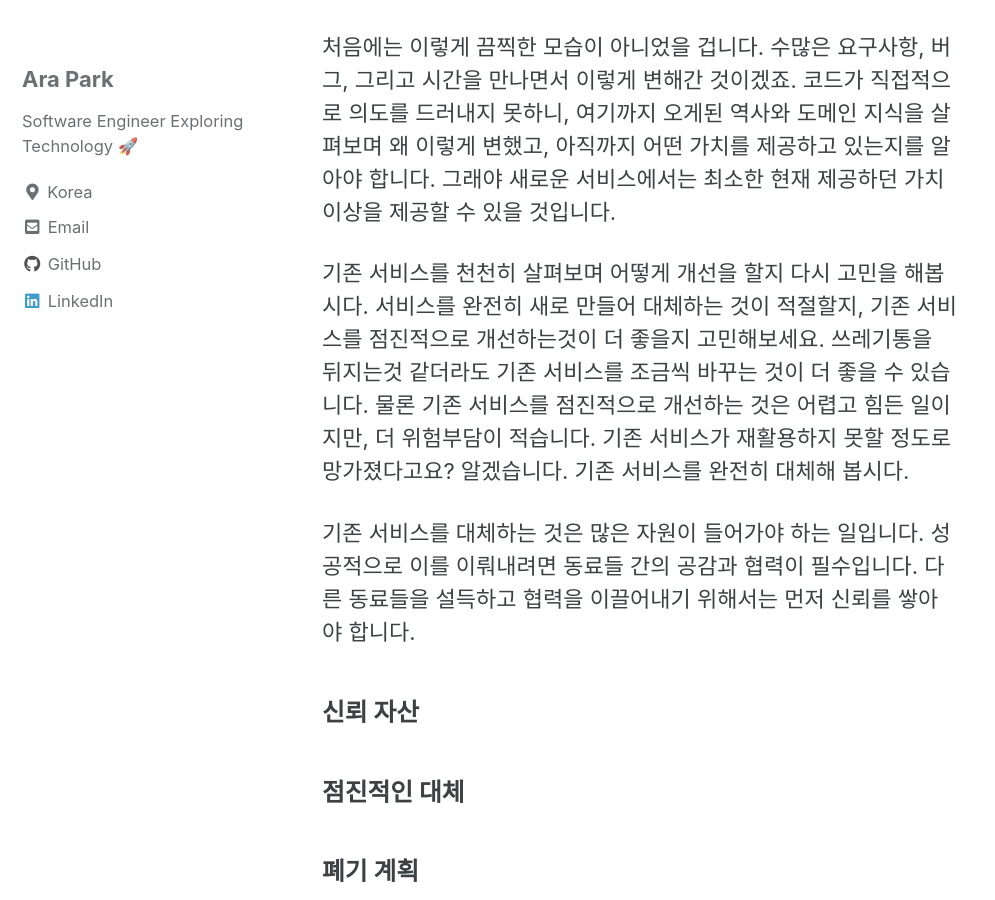
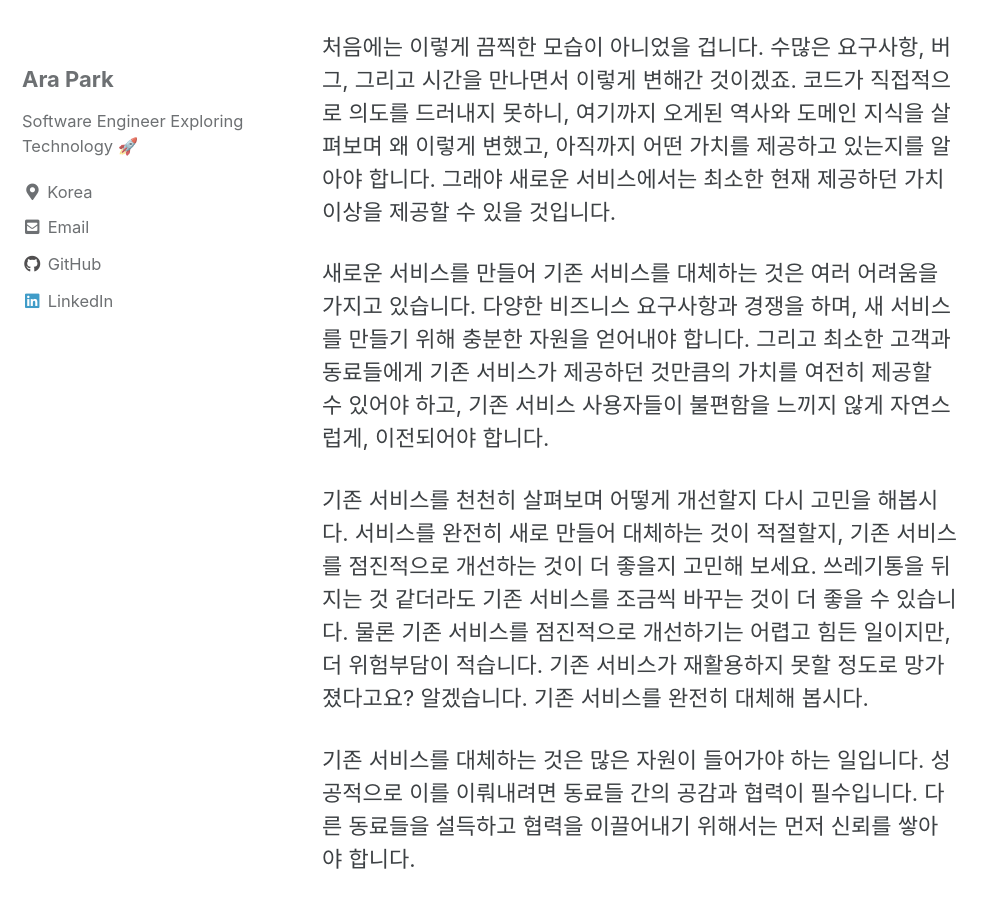
Before and after one commit to siyul-park/siyul-park.github.io, a Jekyll site: the page built from _posts/2024-01-09-live-with-lagacy.md, in a window 1280 px wide and 900 px high, scrolled down 2250 px. Shown: the whole window, without its empty margins (0-995 px from the left). Built offline with Jekyll 4.4.1, drawn with Linux system fonts in a browser that asks for light colours; cached includes are drawn as plain includes; comment, search, counter and statistics services are not loaded.

Commit message:
draft: 내용 추가

```diff
--- a/_posts/2024-01-09-live-with-lagacy.md
+++ b/_posts/2024-01-09-live-with-lagacy.md
@@ -37,7 +37,9 @@ categories: pattern
 
 처음에는 이렇게 끔찍한 모습이 아니었을 겁니다. 수많은 요구사항, 버그, 그리고 시간을 만나면서 이렇게 변해간 것이겠죠. 코드가 직접적으로 의도를 드러내지 못하니, 여기까지 오게된 역사와 도메인 지식을 살펴보며 왜 이렇게 변했고, 아직까지 어떤 가치를 제공하고 있는지를 알아야 합니다. 그래야 새로운 서비스에서는 최소한 현재 제공하던 가치 이상을 제공할 수 있을 것입니다.
 
-기존 서비스를 천천히 살펴보며 어떻게 개선을 할지 다시 고민을 해봅시다. 서비스를 완전히 새로 만들어 대체하는 것이 적절할지, 기존 서비스를 점진적으로 개선하는것이 더 좋을지 고민해보세요. 쓰레기통을 뒤지는것 같더라도 기존 서비스를 조금씩 바꾸는 것이 더 좋을 수 있습니다. 물론 기존 서비스를 점진적으로 개선하는 것은 어렵고 힘든 일이지만, 더 위험부담이 적습니다. 기존 서비스가 재활용하지 못할 정도로 망가졌다고요? 알겠습니다. 기존 서비스를 완전히 대체해 봅시다.
+새로운 서비스를 만들어 기존 서비스를 대체하는 것은 여러 어려움을 가지고 있습니다. 다양한 비즈니스 요구사항과 경쟁을 하며, 새 서비스를 만들기 위해 충분한 자원을 얻어내야 합니다. 그리고 최소한 고객과 동료들에게 기존 서비스가 제공하던 것만큼의 가치를 여전히 제공할 수 있어야 하고, 기존 서비스 사용자들이 불편함을 느끼지 않게 자연스럽게, 이전되어야 합니다.
+
+기존 서비스를 천천히 살펴보며 어떻게 개선할지 다시 고민을 해봅시다. 서비스를 완전히 새로 만들어 대체하는 것이 적절할지, 기존 서비스를 점진적으로 개선하는 것이 더 좋을지 고민해 보세요. 쓰레기통을 뒤지는 것 같더라도 기존 서비스를 조금씩 바꾸는 것이 더 좋을 수 있습니다. 물론 기존 서비스를 점진적으로 개선하기는 어렵고 힘든 일이지만, 더 위험부담이 적습니다. 기존 서비스가 재활용하지 못할 정도로 망가졌다고요? 알겠습니다. 기존 서비스를 완전히 대체해 봅시다.
 
 기존 서비스를 대체하는 것은 많은 자원이 들어가야 하는 일입니다. 성공적으로 이를 이뤄내려면 동료들 간의 공감과 협력이 필수입니다. 다른 동료들을 설득하고 협력을 이끌어내기 위해서는 먼저 신뢰를 쌓아야 합니다.
 
```
